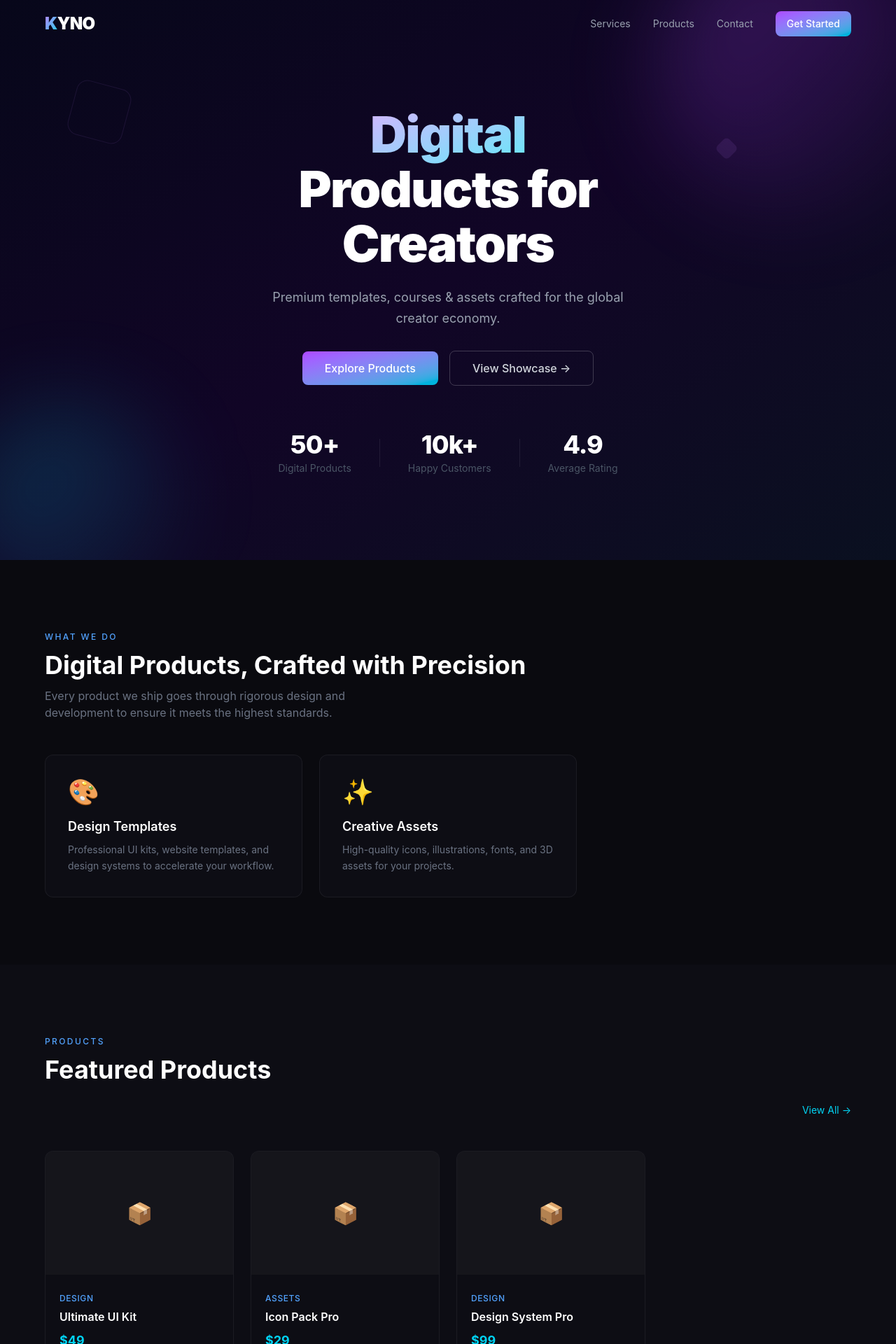
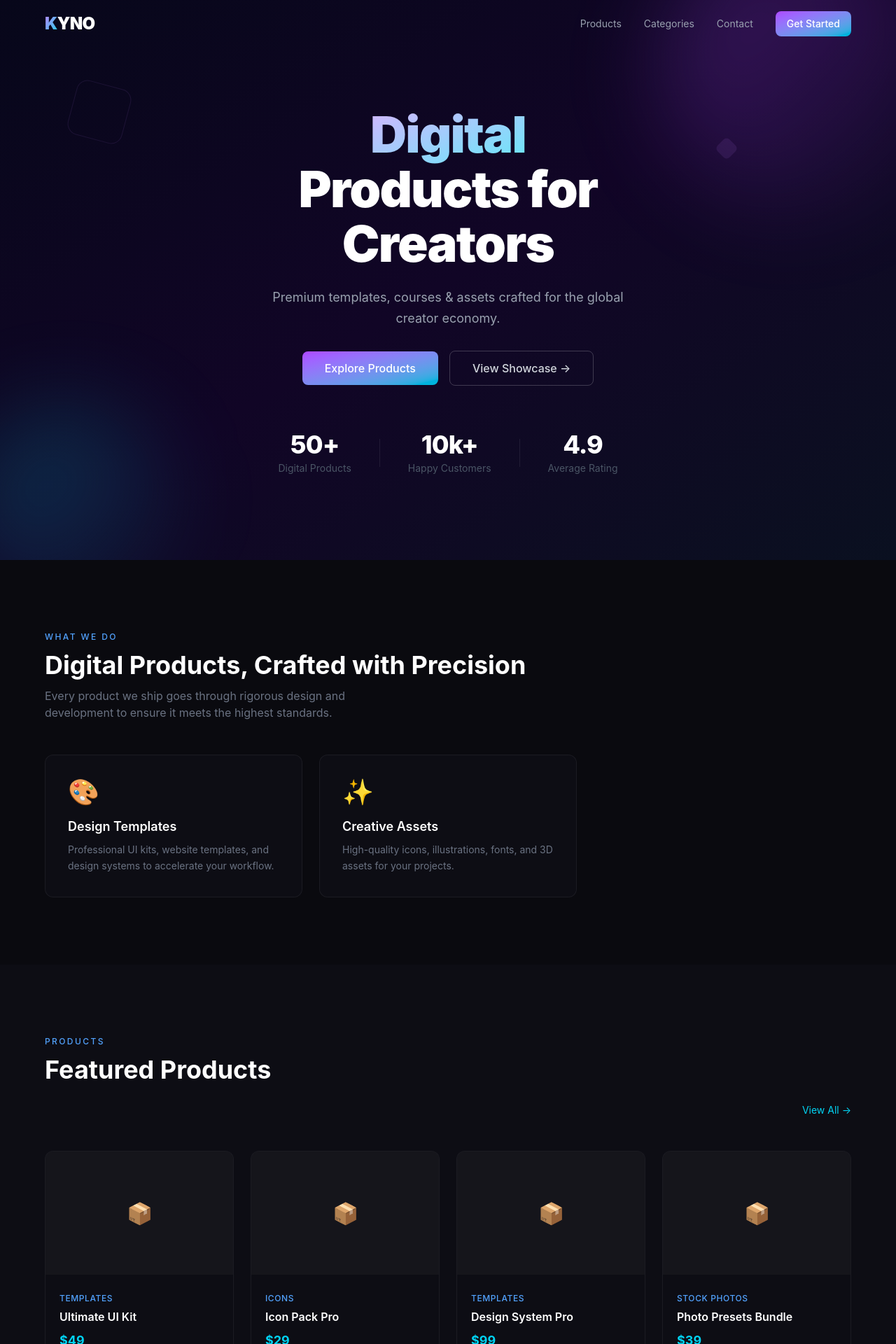
Before and after one commit to KANE-CMD99/kyno, a Next.js app: page / in a window 1280 px wide. Shown: the top 1920 px of the page at 70% size. Built offline with nearby package versions, Linux system fonts and the light colour scheme.

Commit message:
feat: expand products to 6 items, add category data, update nav links

```diff
--- a/src/data/site.ts
+++ b/src/data/site.ts
@@ -1,3 +1,11 @@
+export interface CategoryItem {
+  id: string;
+  title: string;
+  description: string;
+  emoji: string;
+  href: string;
+}
+
 export interface ServiceItem {
   title: string;
   description: string;
@@ -9,6 +17,7 @@ export interface ProductItem {
   name: string;
   category: string;
   price: string;
+  thumbnail?: string;
 }
 
 export interface NavLink {
@@ -22,9 +31,40 @@ export interface StatItem {
 }
 
 export const navLinks: NavLink[] = [
-  { label: "Services", href: "#services" },
   { label: "Products", href: "#products" },
+  { label: "Categories", href: "#categories" },
   { label: "Contact", href: "#contact" },
+];
+
+export const categories: CategoryItem[] = [
+  {
+    id: "stock-photos",
+    title: "Stock Photos",
+    description: "High-resolution images for any project, curated and ready to use.",
+    emoji: String.fromCodePoint(0x1F4F7),
+    href: "#",
+  },
+  {
+    id: "templates",
+    title: "Templates",
+    description: "Website, UI & presentation templates to accelerate your workflow.",
+    emoji: String.fromCodePoint(0x1F4D0),
+    href: "#",
+  },
+  {
+    id: "icons-fonts",
+    title: "Icons & Fonts",
+    description: "Curated icon sets and typefaces for distinctive design.",
+    emoji: String.fromCodePoint(0x1F524),
+    href: "#",
+  },
+  {
+    id: "3d-more",
+    title: "3D & More",
+    description: "3D assets, illustrations, and creative resources.",
+    emoji: String.fromCodePoint(0x1F3A8),
+    href: "#",
+  },
 ];
 
 export const services: ServiceItem[] = [
@@ -43,9 +83,12 @@ export const services: ServiceItem[] = [
 ];
 
 export const products: ProductItem[] = [
-  { id: "1", name: "Ultimate UI Kit", category: "Design", price: "$49" },
-  { id: "3", name: "Icon Pack Pro", category: "Assets", price: "$29" },
-  { id: "4", name: "Design System Pro", category: "Design", price: "$99" },
+  { id: "1", name: "Ultimate UI Kit", category: "Templates", price: "$49" },
+  { id: "2", name: "Icon Pack Pro", category: "Icons", price: "$29" },
+  { id: "3", name: "Design System Pro", category: "Templates", price: "$99" },
+  { id: "4", name: "Photo Presets Bundle", category: "Stock Photos", price: "$39" },
+  { id: "5", name: "Modern Font Pack", category: "Fonts", price: "$24" },
+  { id: "6", name: "3D Icon Collection", category: "3D", price: "$59" },
 ];
 
 export const stats: StatItem[] = [
```
